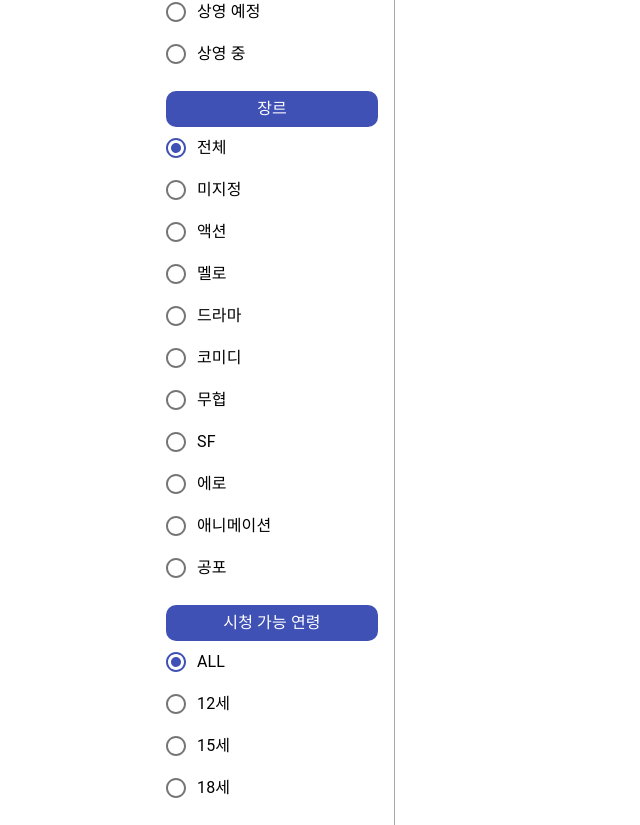
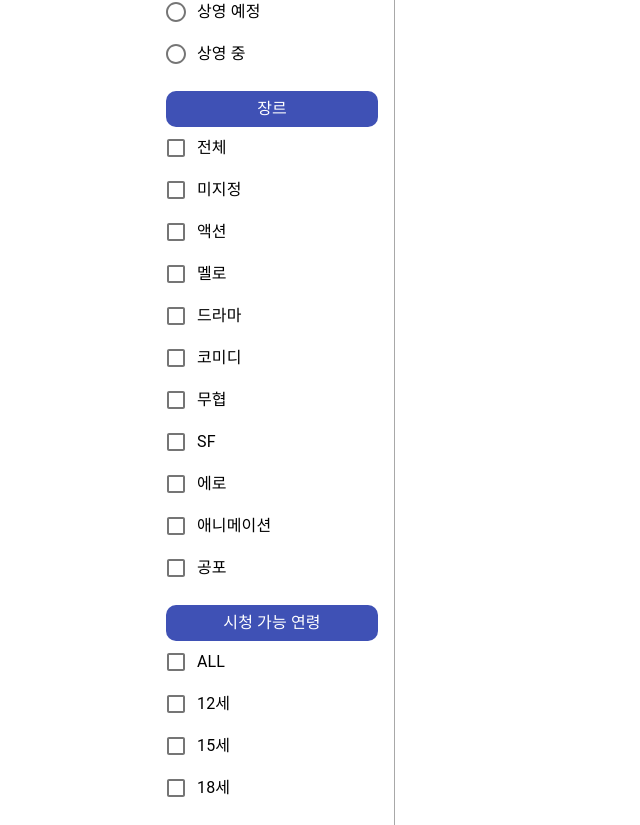
Before and after one commit to bucketressi/CinemaSeoul, a React (Create React App) app in the folder frontend/: page /admin/movie in a window 1280 px wide. Shown: the part 420-1245 px from the top of the page, without its empty margins (0-640 px from the left). Built offline with nearby package versions, Linux system fonts and the light colour scheme; no server answers; a web font is replaced by a local one.

Commit message:
search tab에서 여러 장르, 시청가능 연령을 받도록 변경

```diff
--- a/frontend/src/Components/MovieCard.tsx
+++ b/frontend/src/Components/MovieCard.tsx
@@ -5,10 +5,10 @@ import { SimpleMovieType } from '../Main/Type';
 const MovieCard = ({image, movi_name, accu_audience, open_date, avai_age, rating} : SimpleMovieType) => {
 	const [dDay, setDDay] = useState<string>("Day");
 	useEffect(()=>{
+		if(open_date == undefined)
+			return;
 		const now = new Date();
 		const movieTime = new Date(`${open_date.slice(0,4)}/${open_date.slice(4,6)}/${open_date.slice(6,8)}`);
-		console.log(open_date);
-		console.log(movieTime)
 		const time = now.getDate() - movieTime.getDate();
 		if(time === 0){
 			setDDay("Day");
@@ -31,6 +31,8 @@ const MovieCard = ({image, movi_name, accu_audience, open_date, avai_age, rating
 				<img src={isImgInvalid()?"https://i.pinimg.com/564x/38/cb/31/38cb31cee4b2da2676f1003a2fcf514d.jpg":image} alt={`poster ${movi_name}`}/>
 			</div>
 			<div className="movie-name">{movi_name}</div>
+			{
+				rating === undefined &&
 				<div className="info-con">
 					<div>
 						<div className="rating">{`평점 : ${rating}`}</div>
@@ -38,6 +40,7 @@ const MovieCard = ({image, movi_name, accu_audience, open_date, avai_age, rating
 					</div>
 					<div className="audience">{`누적관람객 수 : ${accu_audience}명`}</div>
 				</div>
+			}
 		</div>
 	);
 };
--- a/frontend/src/Components/SearchTab.tsx
+++ b/frontend/src/Components/SearchTab.tsx
@@ -1,23 +1,64 @@
 import React, { Dispatch, useState } from 'react';
-import { Button, Radio, RadioGroup, FormControl, FormLabel, FormControlLabel } from '@material-ui/core';
+import { Button, Radio, RadioGroup, FormControl, FormLabel, FormControlLabel, Checkbox } from '@material-ui/core';
 import "../scss/component/_searchtab.scss";
+import axios from 'axios';
+import { SERVER_URL } from '../CommonVariable';
+import { errorHandler } from '../Main/ErrorHandler';
+import { useTokenState } from '../Main/TokenModel';
 
 import { useMovieListDispatch } from '../Main/MovieListModel';
 
 
 const SearchTab = () => {
 	const setMovieList = useMovieListDispatch();
+	const token = useTokenState();
 
 	const [state, setState] = useState<number>(0);
-	const [genre, setGenre] = useState<number>(-1);
-	const [age, setAge] = useState<number>(0);
+	const [genre, setGenre] = useState<number[]>([]);
+	const [age, setAge] = useState<number[]>([]);
 
-	const handleStateChange = (e : any ) => { setState(Number(e.target.value)); };
-	const handleGenreChange = (e : any ) => { setGenre(Number(e.target.value)); };
-	const handleAgeChange = (e : any ) => { setAge(Number(e.target.value)); };
+	const handleStateChange = (e: any) => { setState(Number(e.target.value)); };
+	const handleGenreChange = (e: any) => {
+		const arr = genre.slice();
+		if(arr.includes(e.target.value))
+			return;
+		arr.push(e.target.value);
+		setGenre(arr);
+	};
+	const handleAgeChange = (e: any) => {
+		const arr = age.slice();
+		if(arr.includes(e.target.value))
+			return;
+		arr.push(e.target.value);
+		setAge(arr);
+	};
 
-	const handleSearch = () => {
-		//
+	const handleSearch = () => { // 검색
+		console.log(state, genre, age);
+
+		// axios.post(`${SERVER_URL}/user/login`, {
+		// 	page : 1,
+		// 	stat : 0,
+		// 	avai_age_code : ["200002"],  //없으면 null
+		// 	genre_code : ["220001"],  //없으면 null
+		// 	sort : 0
+		// })
+		// 	.then((res) => {
+		// 		setToken(res.data); // token 세팅
+		// 		history.push("/main");
+		// 	})
+		// 	.catch((e) => {
+		// 		errorHandler(e, true, ["", "", "로그인에 실패하였습니다. 아이디, 비밀번호를 확인해주세요.", ""]);
+		// 	});
+		// {
+		// 	 //전체 : 0, 상영중  1, 상영예정 : 2
+		// 	"page" : 1,
+		// 	"stat" : 0,
+		// 	"avai_age_code" : ["200002"],  //없으면 null
+		// 	"genre_code" : ["220001"],  //없으면 null
+		// 	 //기본(id순) : 0, 평점순 : 1, 누적관람객순 : 2
+		// 	"sort" : 0
+		// }
 	};
 
 	return (
@@ -37,30 +78,30 @@ const SearchTab = () => {
 				</FormControl>
 				<FormControl>
 					<FormLabel className="search-field-title">장르</FormLabel>
-					<RadioGroup name="genre" value={genre} onChange={handleGenreChange}>
+					<RadioGroup name="genre" value={genre}>
 						{
 							// todo : code에서 가져와서 쓰기
 						}
-						<FormControlLabel value={-1} control={<Radio color="primary" />} label="전체" />
-						<FormControlLabel value={0} control={<Radio color="primary" />} label="미지정" />
-						<FormControlLabel value={1} control={<Radio color="primary" />} label="액션" />
-						<FormControlLabel value={2} control={<Radio color="primary" />} label="멜로" />
-						<FormControlLabel value={3} control={<Radio color="primary" />} label="드라마" />
-						<FormControlLabel value={4} control={<Radio color="primary" />} label="코미디" />
-						<FormControlLabel value={5} control={<Radio color="primary" />} label="무협" />
-						<FormControlLabel value={6} control={<Radio color="primary" />} label="SF" />
-						<FormControlLabel value={7} control={<Radio color="primary" />} label="에로" />
-						<FormControlLabel value={8} control={<Radio color="primary" />} label="애니메이션" />
-						<FormControlLabel value={9} control={<Radio color="primary" />} label="공포" />
+						<FormControlLabel value={-1} control={<Checkbox onChange={handleGenreChange} color="primary" />} label="전체" />
+						<FormControlLabel value={0} control={<Checkbox onChange={handleGenreChange} color="primary" />} label="미지정" />
+						<FormControlLabel value={1} control={<Checkbox onChange={handleGenreChange} color="primary" />} label="액션" />
+						<FormControlLabel value={2} control={<Checkbox onChange={handleGenreChange} color="primary" />} label="멜로" />
+						<FormControlLabel value={3} control={<Checkbox onChange={handleGenreChange} color="primary" />} label="드라마" />
+						<FormControlLabel value={4} control={<Checkbox onChange={handleGenreChange} color="primary" />} label="코미디" />
+						<FormControlLabel value={5} control={<Checkbox onChange={handleGenreChange} color="primary" />} label="무협" />
+						<FormControlLabel value={6} control={<Checkbox onChange={handleGenreChange} color="primary" />} label="SF" />
+						<FormControlLabel value={7} control={<Checkbox onChange={handleGenreChange} color="primary" />} label="에로" />
+						<FormControlLabel value={8} control={<Checkbox onChange={handleGenreChange} color="primary" />} label="애니메이션" />
+						<FormControlLabel value={9} control={<Checkbox onChange={handleGenreChange} color="primary" />} label="공포" />
 					</RadioGroup>
 				</FormControl>
 				<FormControl>
 					<FormLabel className="search-field-title">시청 가능 연령</FormLabel>
 					<RadioGroup name="age" value={age} onChange={handleAgeChange}>
-						<FormControlLabel value={0} control={<Radio color="primary" />} label="ALL" />
-						<FormControlLabel value={1} control={<Radio color="primary" />} label="12세" />
-						<FormControlLabel value={2} control={<Radio color="primary" />} label="15세" />
-						<FormControlLabel value={3} control={<Radio color="primary" />} label="18세" />
+						<FormControlLabel value={0} control={<Checkbox onChange={handleAgeChange} color="primary" />} label="ALL" />
+						<FormControlLabel value={1} control={<Checkbox onChange={handleAgeChange} color="primary" />} label="12세" />
+						<FormControlLabel value={2} control={<Checkbox onChange={handleAgeChange} color="primary" />} label="15세" />
+						<FormControlLabel value={3} control={<Checkbox onChange={handleAgeChange} color="primary" />} label="18세" />
 					</RadioGroup>
 				</FormControl>
 			</div>
--- a/frontend/src/Main/ErrorHandler.tsx
+++ b/frontend/src/Main/ErrorHandler.tsx
@@ -12,7 +12,7 @@ export const errorHandler = (error: AxiosError, alertOn: boolean, errorMsg?: str
 			case 400:
 				errorMsg && errorMsg[0] !== "" ?
 					alert(errorMsg[0]) :
-					alert("죄송합니다. 서비스에 문제가 생겼습니다. 신고하기를 통해 관리자에게 문의해주세요.");
+					alert("죄송합니다. 서비스에 문제가 생겼습니다. 관리자에게 문의해주세요.");
 				break;
 			case 401:
 				errorMsg && errorMsg[1] !== "" ?
--- a/frontend/src/Main/Type.tsx
+++ b/frontend/src/Main/Type.tsx
@@ -36,9 +36,9 @@ export type SimpleMovieType = {
 	movi_name : string,
 	accu_audience : number,
 	image : string,
-	open_date : string,
-	rating: number,
-	avai_age : string
+	open_date? : string,
+	rating?: number,
+	avai_age? : string
 }
 
 /* User */
--- a/frontend/src/Pages/User/Main.tsx
+++ b/frontend/src/Pages/User/Main.tsx
@@ -32,7 +32,7 @@ const Main = () => {
 				console.log(res.data.movi_list);
 			})
 			.catch((e) => {
-				errorHandler(e, true, ["", "", "로그인에 실패하였습니다. 아이디, 비밀번호를 확인해주세요.", ""]);
+				errorHandler(e, true);
 			});
 	}, []);
 
```
Lines whose indentation alone changed are shown as unchanged.
